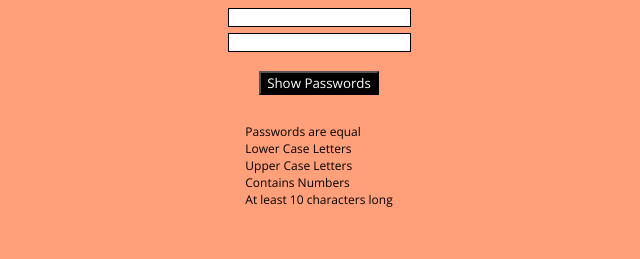
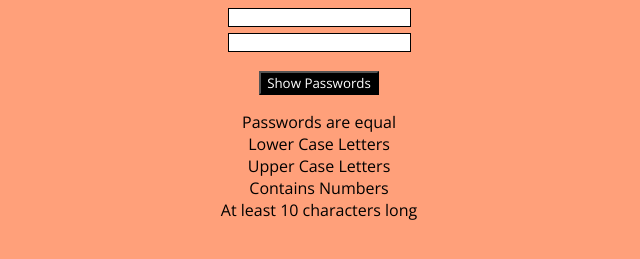
Before and after one commit to EnricoCarruba/passwordcheck, a plain HTML site: page index.html in a window 1280 px wide. Shown: the part 107-366 px from the top of the page, without its empty margins (321-961 px from the left). Drawn offline with nearby package versions, Linux system fonts and the light colour scheme.

Commit message:
ref. wrapper html & style

```diff
--- a/index.html
+++ b/index.html
@@ -25,18 +25,28 @@
       <input class="input" id="pw2" type="password" />
       <button id="button">Show Passwords</button>
     </div>
-    <ul>
-      <li class="checks" id="pw-equal"></li>
-      <li>Passwords are equal</li>
-      <li class="checks" id="lowercase"></li>
-      <li>Lower Case Letters</li>
-      <li class="checks" id="uppercase"></li>
-      <li>Upper Case Letters</li>
-      <li class="checks" id="numbers"></li>
-      <li>Contains Numbers</li>
-      <li class="checks" id="characters"></li>
-      <li>At least 10 characters long</li>
-    </ul>
+
+    <div class="wrapper">
+      <p class="checks" id="pw-equal"></p>
+      <p>Passwords are equal</p>
+    </div>
+    <div class="wrapper">
+      <p class="checks" id="lowercase"></p>
+      <p>Lower Case Letters</p>
+    </div>
+    <div class="wrapper">
+      <p class="checks" id="uppercase"></p>
+      <p>Upper Case Letters</p>
+    </div>
+    <div class="wrapper">
+      <p class="checks" id="numbers"></p>
+      <p>Contains Numbers</p>
+    </div>
+    <div class="wrapper">
+      <p class="checks" id="characters"></p>
+      <p>At least 10 characters long</p>
+    </div>
+
     <script src="script.js"></script>
   </body>
 </html>
--- a/style.css
+++ b/style.css
@@ -34,22 +34,17 @@ body {
 }
 
 .pw {
-  /* hier muss noch ein grid draus gemacht werden */
   display: flex;
   flex-direction: column;
   align-items: center;
   justify-content: center;
 }
 
-ul {
-  font-size: 0.75rem;
-  list-style: none;
-  padding-left: unset;
+.wrapper {
+  position: relative;
+  align-self: center;
 }
 
-.checks {
+p {
   display: inline;
 }
-
-@media screen and (min-width: 700px) {
-}
```
